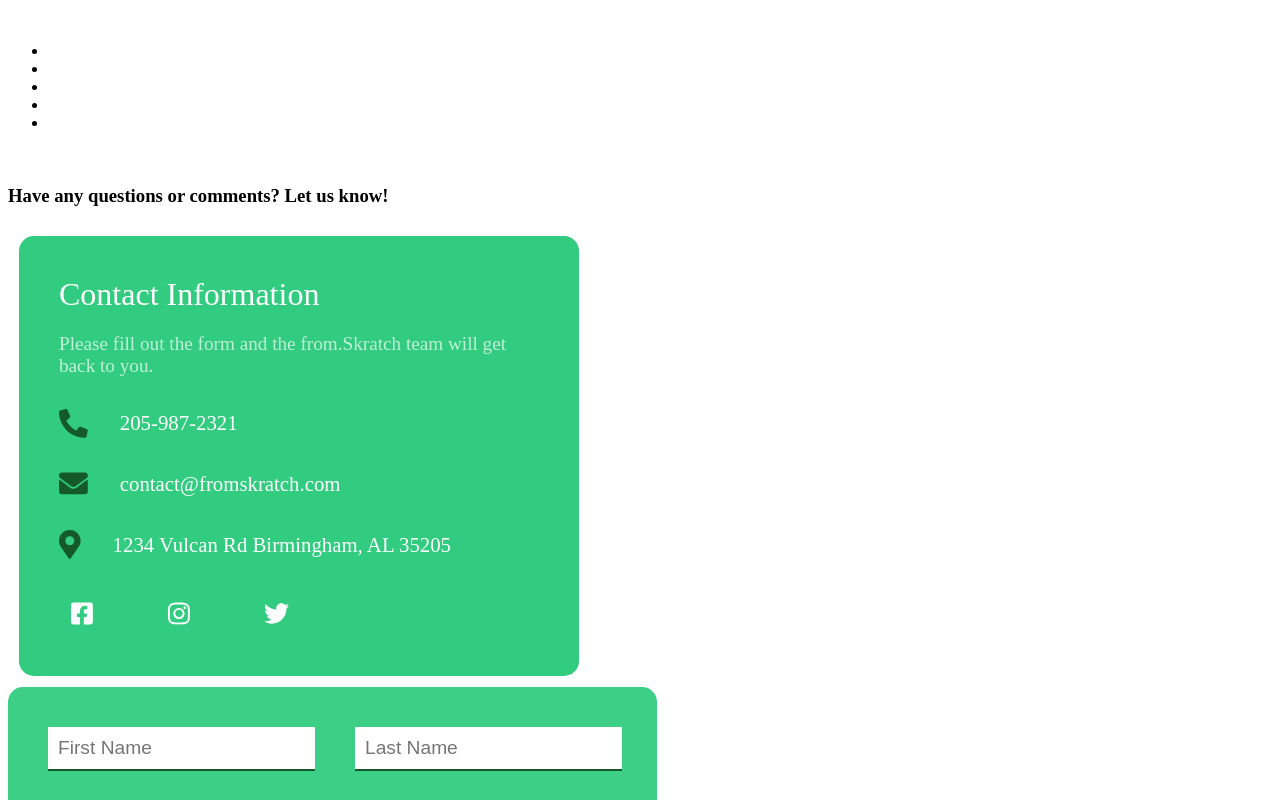
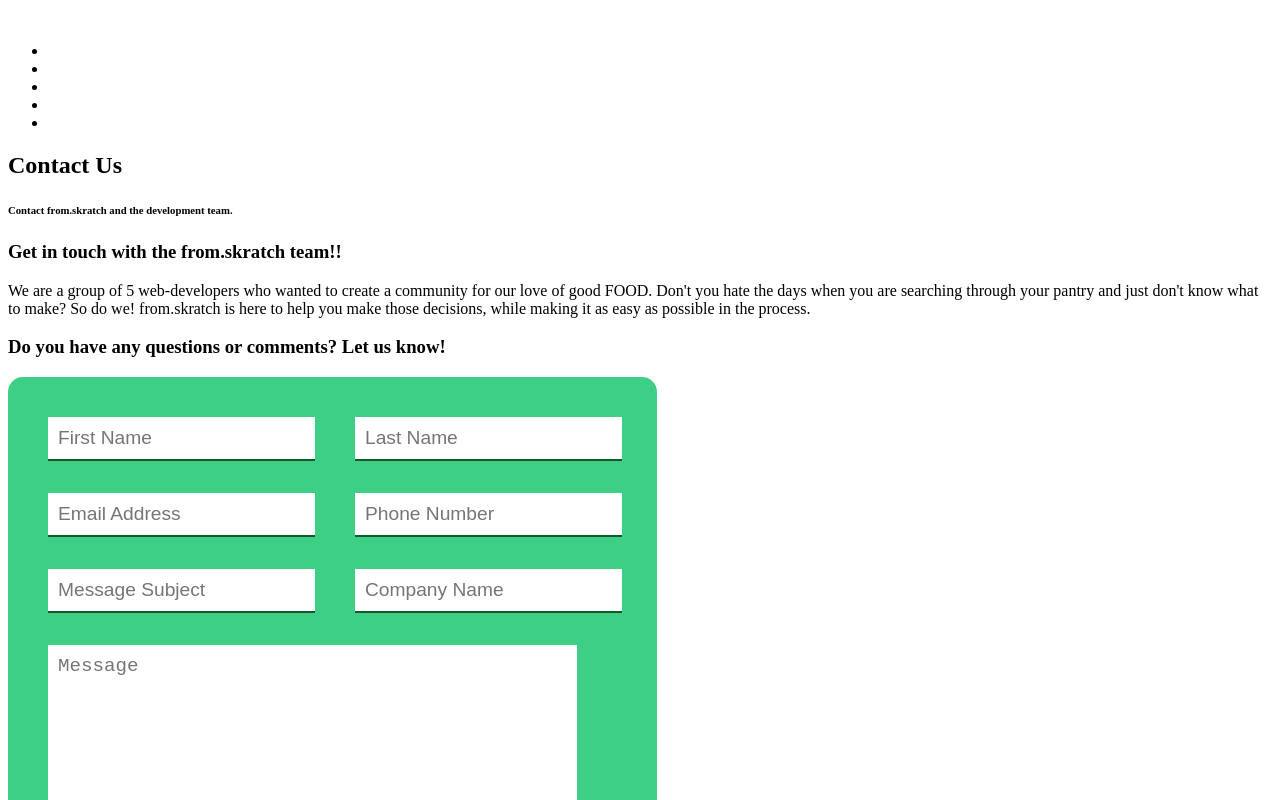
Before and after one commit to elliebanks/finalproject, a React app: page /contact in a window 1280 px wide. Shown: the top 800 px of the page. Built offline with nearby package versions, Linux system fonts and the light colour scheme.

Commit message:
update recpieTS and contactTS

```diff
--- a/src/client/pages/Contact.tsx
+++ b/src/client/pages/Contact.tsx
@@ -10,43 +10,31 @@
 {
     return (
         <>
+            <div id="backDiv" className="bgColor"></div>
 
-            <div className="container mt-5 d-flex justify-content-center">
-                <br />
-                <h3>Have any questions or comments? Let us know!</h3>
+            <div className="container">
+                <div className="row">
+                    <div className="col-8 leftColumn">
+                        <section>
+                            <div id="sectionTitle" className="secHeadTitle">
+                                <h1>Contact Us</h1>
+                                <h6>Contact <span className="from">from.</span><span className="skratch">skratch</span> and the development team.</h6>
                             </div>
-
-            {/* from skratch 'contact info section' */}
-            <div id="contact-container">
-                <div className="contact-info">
-                    <h4>Contact Information</h4>
-                    <p className="sub-title">Please fill out the form and the from.Skratch team will get back to you.</p>
-                    <div className="icon-text">
-                        <FontAwesomeIcon className="fa" icon={faPhoneAlt} />
-                        <span>205-987-2321</span>
+                            <div className="secContent">
+                                <h3>
+                                    Get in touch with the <span className="from">from.</span><span className="skratch">skratch</span> team!!
+                                </h3>
+                                <p>
+                                    We are a group of 5 web-developers who wanted to create a community for our love of good FOOD.
+                                    Don't you hate the days when you are searching through your pantry and just don't know what to make?
+                                    So do we! <span className="from">from.</span><span className="skratch">skratch</span> is here to help you make those decisions, while making it as easy as possible in the process.
+                                </p>
                             </div>
-                    <div className="icon-text">
-                        <FontAwesomeIcon className="fa" icon={faEnvelope} />
-                        <span>contact@fromskratch.com</span>
-                    </div>
-                    <div className="icon-text">
-                        <FontAwesomeIcon className="fa" icon={faMapMarkerAlt} />
-                        <span>1234 Vulcan Rd Birmingham, AL 35205</span>
-                    </div>
-                    <div className="social-media">
-                        <a href="#" className="icon-circle">
-                            <i><FontAwesomeIcon className="fa" icon={faFacebookSquare} /></i>
-                        </a>
-                        <a href="#" className="icon-circle">
-                            <i><FontAwesomeIcon className="fa" icon={faInstagram} /></i>
-                        </a>
-                        <a href="#" className="icon-circle">
-                            <i><FontAwesomeIcon className="fa" icon={faTwitter} /></i>
-                        </a>
-                    </div>
-                </div>
-            </div>
-
+                        </section>
+                        <section>
+                            <h3>
+                                Do you have any questions or comments? Let us know!
+                            </h3>
                             {/* user contact submission form */}
                             <form>
                                 <div className="col">
@@ -96,6 +84,49 @@
                                     </div>
                                 </div>
                             </form>
+                        </section>
+                    </div>
+                    <div className="col-4">
+                        <div className="secConHead">
+                            <img className="aboutHeadImg" src="/images/donene.jpg" alt="image" />
+                        </div>
+                        {/* from skratch 'contact info section' */}
+                        <div id="contact-container">
+                            <div className="contact-info">
+                                <h4>Contact Information</h4>
+                                <p className="sub-title">Please fill out the form and the from.Skratch team will get back to you.</p>
+                                <div className="icon-text">
+                                    <FontAwesomeIcon className="fa" icon={faPhoneAlt} />
+                                    <span>205-987-2321</span>
+                                </div>
+                                <div className="icon-text">
+                                    <FontAwesomeIcon className="fa" icon={faEnvelope} />
+                                    <span>contact@fromskratch.com</span>
+                                </div>
+                                <div className="icon-text">
+                                    <FontAwesomeIcon className="fa" icon={faMapMarkerAlt} />
+                                    <span>1234 Vulcan Rd Birmingham, AL 35205</span>
+                                </div>
+                                <div className="social-media">
+                                    <a href="#" className="icon-circle">
+                                        <i><FontAwesomeIcon className="fa" icon={faFacebookSquare} /></i>
+                                    </a>
+                                    <a href="#" className="icon-circle">
+                                        <i><FontAwesomeIcon className="fa" icon={faInstagram} /></i>
+                                    </a>
+                                    <a href="#" className="icon-circle">
+                                        <i><FontAwesomeIcon className="fa" icon={faTwitter} /></i>
+                                    </a>
+                                </div>
+                            </div>
+                        </div>
+                    </div>
+                </div>
+            </div>
+
+
+
+
 
         </>
 
--- a/src/client/pages/Recipe.tsx
+++ b/src/client/pages/Recipe.tsx
@@ -7,8 +7,8 @@
 import { useEffect } from 'react';
 import recipes from '../../server/db/recipes';
 import { isConstructorDeclaration } from 'typescript';
-import RecImage from './RecImage';
-import RecBody from './RecBody';
+import RecImage from '../components/RecImage';
+import RecBody from '../components/RecBody';
 
 const SingleRecipe: React.FC<RecipeProps> = (props) =>
 {
@@ -36,17 +36,29 @@
                 <div className="row">
                     <div className="col-8 leftColumn">
                         <RecBody />
+                        This is where the ing map should below
+
                     </div>
                     <div className="col-4 rightColumn">
                         <RecImage />
                     </div>
-
+                    {rec.map((r, index) => {
+                        return (
+                            <>
+                                <h2>{r.name}</h2>
+                                <h2>{r.amount}</h2>
+                            </>
+                        )
+                    })}
                 </div>
             </div>
         </>
     )
 }
 
-interface RecipeProps { }
+interface RecipeProps {
+    // name: string;
+    // amount: string;
+ }
 
 export default SingleRecipe;
```
Also changed, not shown: src/client/components/RecBody.tsx (renamed from src/client/pages/RecBody.tsx), src/client/components/RecImage.tsx (renamed from src/client/pages/RecImage.tsx). Lines whose indentation alone changed are shown as unchanged.
